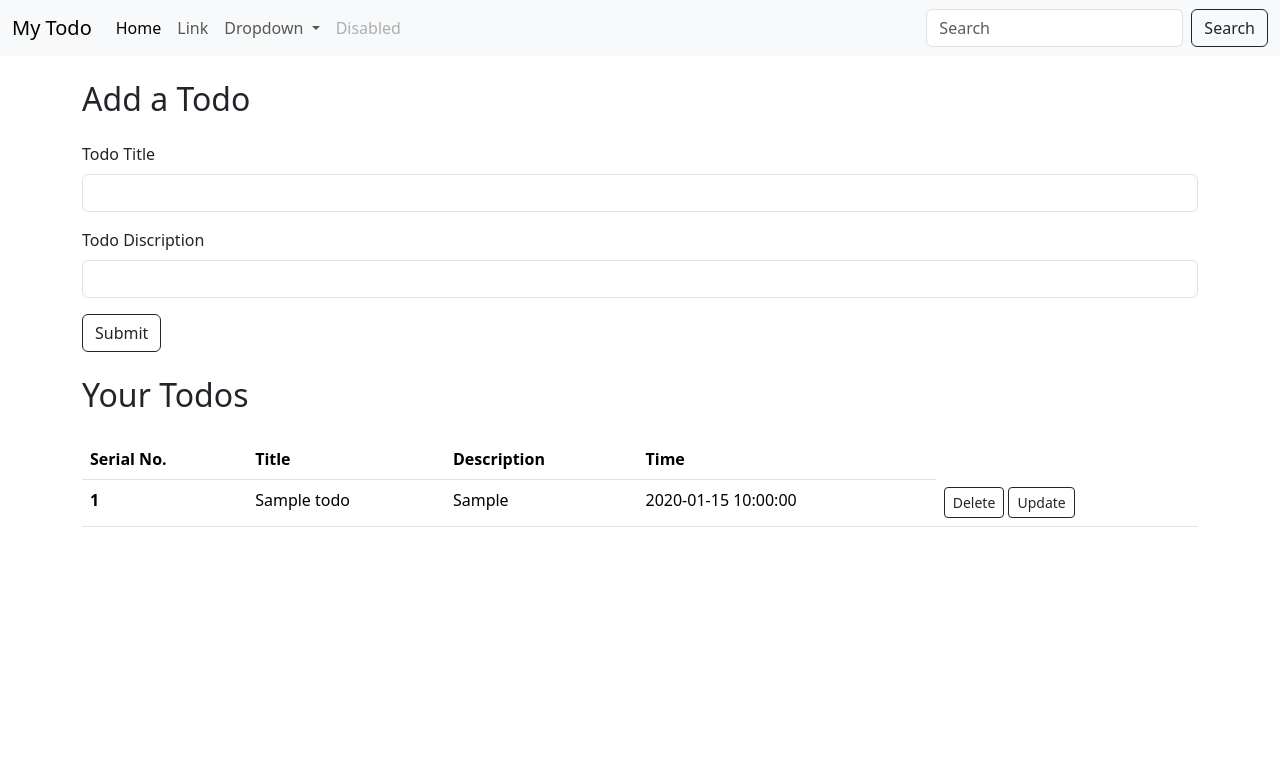
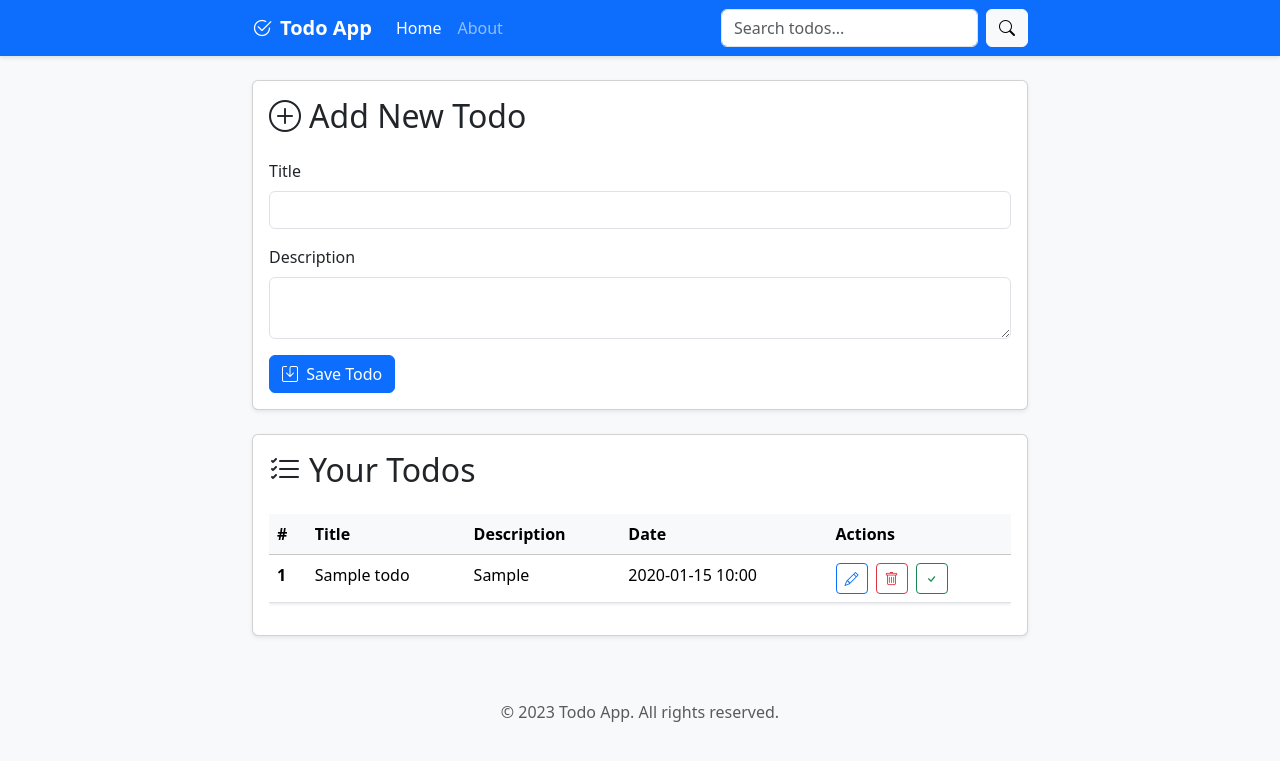
Before and after one commit to Bhanu-Sharma-7/CRUD-with-flask, a Flask app: page / in a window 1280 px wide. Shown: the top 761 px of the page. Run offline with Flask 3, Linux system fonts and the light colour scheme; tables that the repository leaves empty hold one stand-in row (values such as "Sample post").

Commit message:
Update index.html

```diff
--- a/templates/index.html
+++ b/templates/index.html
@@ -4,16 +4,41 @@
 <head>
     <meta charset="utf-8">
     <meta name="viewport" content="width=device-width, initial-scale=1">
-    <title>Bootstrap demo</title>
+    <title>Todo App</title>
     <link href="https://cdn.jsdelivr.net/npm/bootstrap@5.3.7/dist/css/bootstrap.min.css" rel="stylesheet"
         integrity="sha384-LN+7fdVzj6u52u30Kp6M/trliBMCMKTyK833zpbD+pXdCLuTusPj697FH4R/5mcr" crossorigin="anonymous">
+    <link rel="stylesheet" href="https://cdn.jsdelivr.net/npm/bootstrap-icons@1.11.1/font/bootstrap-icons.css">
+    <style>
+        body {
+            background-color: #f8f9fa;
+        }
+        .navbar {
+            box-shadow: 0 2px 4px rgba(0,0,0,0.1);
+        }
+        .container {
+            max-width: 800px;
+        }
+        .table {
+            background-color: white;
+            box-shadow: 0 1px 3px rgba(0,0,0,0.1);
+        }
+        .btn-action {
+            padding: 0.25rem 0.5rem;
+            font-size: 0.875rem;
+        }
+        .completed {
+            text-decoration: line-through;
+            color: #6c757d;
+        }
+    </style>
 </head>
 
 <body>
-
-    <nav class="navbar navbar-expand-lg bg-body-tertiary">
-        <div class="container-fluid">
-            <a class="navbar-brand" href="/">My Todo</a>
+    <nav class="navbar navbar-expand-lg navbar-dark bg-primary mb-4">
+        <div class="container">
+            <a class="navbar-brand fw-bold" href="/">
+                <i class="bi bi-check2-circle me-2"></i>Todo App
+            </a>
             <button class="navbar-toggler" type="button" data-bs-toggle="collapse"
                 data-bs-target="#navbarSupportedContent" aria-controls="navbarSupportedContent" aria-expanded="false"
                 aria-label="Toggle navigation">
@@ -22,81 +47,99 @@
             <div class="collapse navbar-collapse" id="navbarSupportedContent">
                 <ul class="navbar-nav me-auto mb-2 mb-lg-0">
                     <li class="nav-item">
-                        <a class="nav-link active" aria-current="page" href="#">Home</a>
+                        <a class="nav-link active" aria-current="page" href="/">Home</a>
                     </li>
                     <li class="nav-item">
-                        <a class="nav-link" href="#">Link</a>
-                    </li>
-                    <li class="nav-item dropdown">
-                        <a class="nav-link dropdown-toggle" href="#" role="button" data-bs-toggle="dropdown"
-                            aria-expanded="false">
-                            Dropdown
-                        </a>
-                        <ul class="dropdown-menu">
-                            <li><a class="dropdown-item" href="#">Action</a></li>
-                            <li><a class="dropdown-item" href="#">Another action</a></li>
-                            <li>
-                                <hr class="dropdown-divider">
-                            </li>
-                            <li><a class="dropdown-item" href="#">Something else here</a></li>
-                        </ul>
-                    </li>
-                    <li class="nav-item">
-                        <a class="nav-link disabled" aria-disabled="true">Disabled</a>
+                        <a class="nav-link" href="#">About</a>
                     </li>
                 </ul>
                 <form class="d-flex" role="search">
-                    <input class="form-control me-2" type="search" placeholder="Search" aria-label="Search" />
-                    <button class="btn btn-outline-dark" type="submit">Search</button>
+                    <input class="form-control me-2" type="search" placeholder="Search todos..." aria-label="Search">
+                    <button class="btn btn-light" type="submit">
+                        <i class="bi bi-search"></i>
+                    </button>
                 </form>
             </div>
         </div>
     </nav>
 
-    <div class="container my-4">
-        <h2 class="my-4">Add a Todo</h2>
+    <div class="container">
+        <div class="card mb-4 shadow-sm">
+            <div class="card-body">
+                <h2 class="card-title mb-4"><i class="bi bi-plus-circle me-2"></i>Add New Todo</h2>
                 <form action="/" method="post">
                     <div class="mb-3">
-                <label for="title" class="form-label">Todo Title</label>
-                <input type="text" name="title" class="form-control" id="title" aria-describedby="emailHelp">
+                        <label for="title" class="form-label">Title</label>
+                        <input type="text" name="title" class="form-control" id="title" required>
                     </div>
                     <div class="mb-3">
-                <label for="disc" class="form-label">Todo Discription</label>
-                <input type="text" name="disc" class="form-control" id="disc">
+                        <label for="disc" class="form-label">Description</label>
+                        <textarea name="disc" class="form-control" id="disc" rows="2"></textarea>
                     </div>
-            <button type="submit" class="btn btn-outline-dark">Submit</button>
+                    <button type="submit" class="btn btn-primary">
+                        <i class="bi bi-save me-1"></i> Save Todo
+                    </button>
                 </form>
             </div>
+        </div>
 
-    <div class="container my-4">
-        <h2 class="my-4">Your Todos</h2>
-        <table class="table">
-            <thead>
+        <div class="card shadow-sm">
+            <div class="card-body">
+                <h2 class="card-title mb-4"><i class="bi bi-list-check me-2"></i>Your Todos</h2>
+
+                {% if allTodo|length == 0 %}
+                <div class="alert alert-info">
+                    No todos found. Add your first todo above!
+                </div>
+                {% else %}
+                <div class="table-responsive">
+                    <table class="table table-hover">
+                        <thead class="table-light">
                             <tr>
-                    <th scope="col">Serial No.</th>
+                                <th scope="col">#</th>
                                 <th scope="col">Title</th>
                                 <th scope="col">Description</th>
-                    <th scope="col">Time</th>
+                                <th scope="col">Date</th>
+                                <th scope="col">Actions</th>
                             </tr>
                         </thead>
                         <tbody>
                             {% for todo in allTodo %}
-                <tr>
+                            <tr {% if todo.completed %}class="table-secondary"{% endif %}>
                                 <th scope="row">{{loop.index}}</th>
-                    <td>{{todo.title}}</td>
-                    <td>{{todo.disc}}</td>
-                    <td>{{todo.date_created}}</td>
+                                <td {% if todo.completed %}class="completed"{% endif %}>{{todo.title}}</td>
+                                <td {% if todo.completed %}class="completed"{% endif %}>{{todo.disc}}</td>
+                                <td>{{todo.date_created.strftime('%Y-%m-%d %H:%M')}}</td>
                                 <td>
-                        <a href="/delete/{{todo.sno}}" class="btn btn-outline-dark btn-sm">Delete</a>
-                        <a href="/update/{{todo.sno}}" class="btn btn-outline-dark btn-sm">Update</a>
-
+                                    <div class="d-flex gap-2">
+                                        <a href="/update/{{todo.sno}}" class="btn btn-sm btn-outline-primary btn-action">
+                                            <i class="bi bi-pencil"></i>
+                                        </a>
+                                        <a href="/delete/{{todo.sno}}" class="btn btn-sm btn-outline-danger btn-action">
+                                            <i class="bi bi-trash"></i>
+                                        </a>
+                                        {% if not todo.completed %}
+                                        <a href="/complete/{{todo.sno}}" class="btn btn-sm btn-outline-success btn-action">
+                                            <i class="bi bi-check"></i>
+                                        </a>
+                                        {% endif %}
+                                    </div>
                                 </td>
                             </tr>
                             {% endfor %}
-
                         </tbody>
                     </table>
                 </div>
+                {% endif %}
+            </div>
+        </div>
+    </div>
+
+    <footer class="mt-5 py-3 bg-light">
+        <div class="container text-center">
+            <p class="mb-0 text-muted">© 2023 Todo App. All rights reserved.</p>
+        </div>
+    </footer>
 
     <script src="https://cdn.jsdelivr.net/npm/bootstrap@5.3.7/dist/js/bootstrap.bundle.min.js"
         integrity="sha384-ndDqU0Gzau9qJ1lfW4pNLlhNTkCfHzAVBReH9diLvGRem5+R9g2FzA8ZGN954O5Q"
@@ -106,7 +149,15 @@
         if (window.history.replaceState) {
             window.history.replaceState(null, null, window.location.href);
         }
+
+        // Optional: Add confirmation for delete action
+        document.querySelectorAll('.btn-outline-danger').forEach(button => {
+            button.addEventListener('click', function(e) {
+                if (!confirm('Are you sure you want to delete this todo?')) {
+                    e.preventDefault();
+                }
+            });
+        });
     </script>
 </body>
-
 </html>
```
Lines whose indentation alone changed are shown as unchanged.
